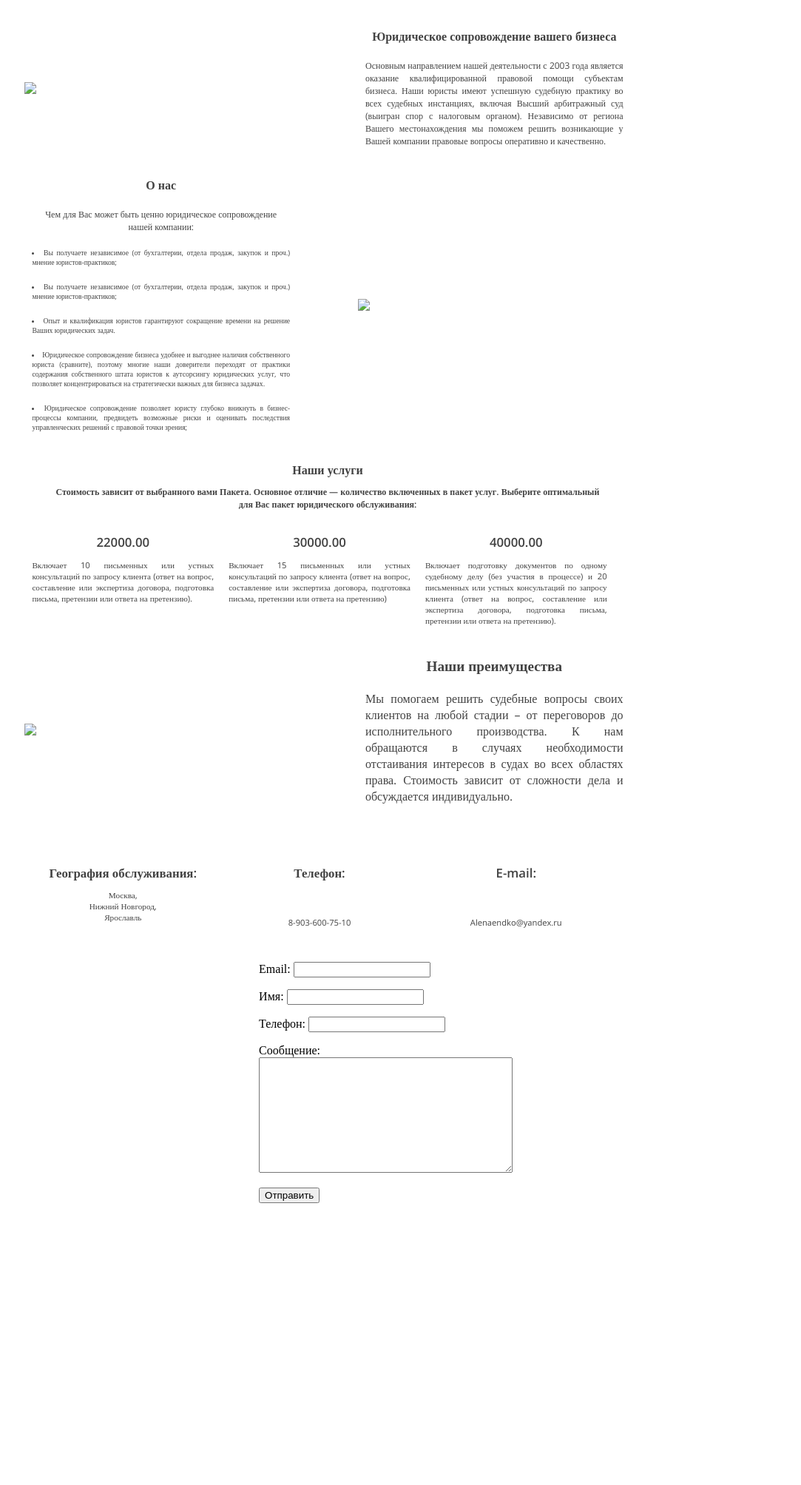
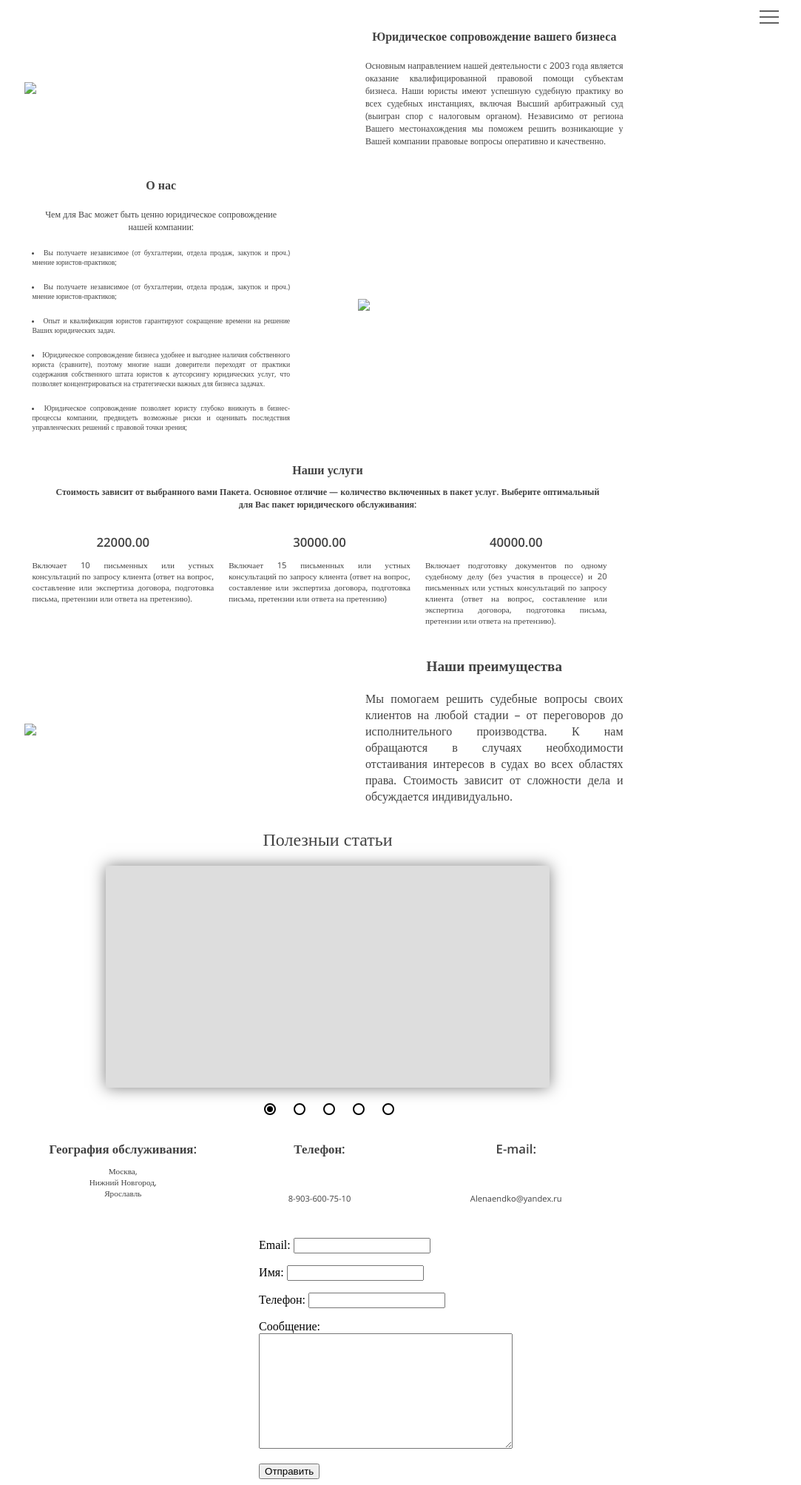
Before and after one commit to RjazanovEgor/MironovaAlenaToHeroku, a Django app: template app/templates/app/base.html in a window 1280 px wide. Shown: the whole page at 74% size, without its empty margins (197-1280 px from the left). Before the commit the page ends 1626 px from the top, so only its background shows below. Run offline with Django 3.2, Linux system fonts and the light colour scheme; the template is opened without the code that fills it: values that come from a table or form of the project are taken from there, others are empty; data comes from the database, SQL or seed files in the repository; both versions use the stored data as it was after the commit.

Commit message:
create requirements

```diff
--- a/app/templates/app/base.html
+++ b/app/templates/app/base.html
@@ -26,37 +26,165 @@
                 width: 80%;
                 margin-top: 20px;
         }
+        #menu__toggle {
+              opacity: 0;
+            }
+
+            #menu__toggle:checked ~ .menu__btn > span {
+              transform: rotate(45deg);
+            }
+            #menu__toggle:checked ~ .menu__btn > span::before {
+              top: 0;
+              transform: rotate(0);
+            }
+            #menu__toggle:checked ~ .menu__btn > span::after {
+              top: 0;
+              transform: rotate(90deg);
+            }
+            #menu__toggle:checked ~ .menu__box {
+              visibility: visible;
+              right: 0;
+            }
+
+            .menu__btn {
+              display: flex;
+              align-items: center;
+              position: relative;
+              top: -10px;
+
+              width: 26px;
+              height: 26px;
+
+              cursor: pointer;
+              z-index: 1;
+            }
+
+            .menu__btn > span,
+            .menu__btn > span::before,
+            .menu__btn > span::after {
+              display: block;
+              position: absolute;
+
+              width: 100%;
+              height: 2px;
+
+              background-color: #616161;
+
+              transition-duration: .25s;
+            }
+            .menu__btn > span::before {
+              content: '';
+              top: -8px;
+            }
+            .menu__btn > span::after {
+              content: '';
+              top: 8px;
+            }
+
+            .menu__box {
+              display: block;
+              position: fixed;
+              visibility: hidden;
+              top: 0;
+              right: -100%;
+
+              width: 300px;
+              height: 100%;
+
+              margin: 0;
+              padding: 80px 0;
+
+              list-style: none;
+              background-color: #BDBDBD;
+              box-shadow: 1px 0px 6px rgba(0, 0, 0, .2);
+
+              transition-duration: .25s;
+            }
+
+            .menu__item {
+              display: block;
+              padding: 12px 24px;
+
+              color: #333;
+
+              font-family: 'Roboto', sans-serif;
+              font-size: 20px;
+              font-weight: 600;
+
+              text-decoration: none;
+
+              transition-duration: .25s;
+            }
+            .menu__item:hover {
+              background-color: #CFD8DC;
+            }
     </style>
 </head>
     <body>
+        <div style="position: fixed;
+                    right: 30px;
+                    top: 0px">
+            <div class="hamburger-menu">
+                <input id="menu__toggle" type="checkbox" />
+                <label class="menu__btn" for="menu__toggle">
+                    <span></span>
+                </label>
+
+                <ul class="menu__box">
+                    <li><a class="menu__item" href="#main">Главная</a></li>
+                    <li><a class="menu__item" href="#about_us">О нас</a></li>
+                    <li><a class="menu__item" href="#about_services">Наши услуги</a></li>
+                    <li><a class="menu__item" href="#about_advantages">Наши преимущества</a></li>
+                    <li><a class="menu__item" href="#clients_about_us">Клиенты о нас</a></li>
+                    <li><a class="menu__item" href="#useful_articles">Полезные статьи</a></li>
+                    <li><a class="menu__item" href="#contacts">Контакты</a></li>
+                    <li><a class="menu__item" href="#write_us">Напишите нам</a></li>
+                </ul>
+            </div>
+        </div>
         <!-- Основная информация -->
         <part>
+            <a name="main"></a>
             {% include 'app/modules/main_inf.html' %}
         </part>
 
         <!-- О нас -->
         <part>
+            <a name="about_us"></a>
             {% include 'app/modules/about_us.html' %}
         </part>
 
         <!-- Наши услуги -->
         <part>
+            <a name="about_services"></a>
             {% include 'app/modules/our_services.html' %}
         </part>
 
         <!-- Наши преимущества -->
         <part>
+            <a name="about_advantages"></a>
             {% include 'app/modules/our_advantages.html' %}
+        </part>
+
+        <!-- Полезныи статьи-->
+        <part  style="align-items: center;
+                      justify-content: center;">
+            <a name="useful_articles"></a>
+            {% include 'app/modules/articles_xl.html' %}
         </part>
 
         <!-- Контакты-->
         <part>
+            <a name="contacts"></a>
             {% include 'app/modules/contacts.html' %}
         </part>
 
         <!-- Форма отправки-->
         <part>
+            <a name="write_us"></a>
             {% include 'app/modules/email.html' %}
         </part>
+
+
     </body>
 </html>
--- /dev/null
+++ b/app/templates/app/modules/articles_xl.html
@@ -0,0 +1,257 @@
+<div>
+    <style>
+        body7 {
+               display: flex;
+               flex-direction: column;
+               justify-content: space-between;
+               margin-left: auto;
+               margin-right: auto;
+               width: 100%;
+               min-width: 200px;
+               }
+        parent7 {
+                 display: flex;
+                 padding: 0px;
+                 margin: 0px;
+                 flex-direction: column;
+                 background-color: #fff;
+                 width: 100%;
+                 min-width: 200px;
+                 align-items: center;
+                 justify-content: center;
+                }
+        atom7 {
+               align-self: center;
+               flex-direction: column;
+               align-items: center;
+               justify-content: center;
+               display: flex;
+               font-family: Open Sans;
+               color: #424242;
+               font-size: 75%;
+               margin: 70px;
+               }
+        ato7 {
+               align-self: center;
+               flex-direction: column;
+               align-items: center;
+               justify-content: center;
+               display: flex;
+               font-family: Open Sans;
+               color: #424242;
+               font-size: 75%;
+               margin: 10px;
+               }
+
+    .wrapper {
+		height: 300px;
+		margin: 20px auto 0;
+		position: relative;
+		width: 600px;
+		min-width: 300px;
+	}
+
+	.slider {
+		background-color: #ddd;
+		height: inherit;
+		overflow: hidden;
+		position: relative;
+		width: inherit;
+		-webkit-box-shadow: 0 0 20px rgba(0, 0, 0, .5);
+		-moz-box-shadow: 0 0 20px rgba(0, 0, 0, .5);
+		-o-box-shadow: 0 0 20px rgba(0, 0, 0, .5);
+		box-shadow: 0 0 20px rgba(0, 0, 0, .5);
+	}
+	.wrapper > input {
+		display: none;
+	}
+	.slides {
+		height: inherit;
+		position: absolute;
+		width: inherit;
+	}
+	.wrapper .controls {
+		left: 50%;
+		margin-left: -98px;
+		position: absolute;
+	}
+
+	.wrapper label {
+		cursor: pointer;
+		display: inline-block;
+		height: 8px;
+		margin: 25px 12px 0 16px;
+		position: relative;
+		width: 8px;
+		-webkit-border-radius: 50%;
+		-moz-border-radius: 50%;
+		-o-border-radius: 50%;
+		border-radius: 50%;
+	}
+
+	.wrapper label:after {
+		border: 2px solid black;
+		content: " ";
+		display: block;
+		height: 12px;
+		left: -4px;
+		position: absolute;
+		top: -4px;
+		width: 12px;
+		-webkit-border-radius: 50%;
+		-moz-border-radius: 50%;
+		-o-border-radius: 50%;
+		border-radius: 50%;
+	}
+	.wrapper label {
+		cursor: pointer;
+		display: inline-block;
+		height: 8px;
+		margin: 25px 12px 0 16px;
+		position: relative;
+		width: 8px;
+		-webkit-border-radius: 50%;
+		-moz-border-radius: 50%;
+		-o-border-radius: 50%;
+		border-radius: 50%;
+		-webkit-transition: background ease-in-out .5s;
+		-moz-transition: background ease-in-out .5s;
+		-o-transition: background ease-in-out .5s;
+		transition: background ease-in-out .5s;
+	}
+
+	.wrapper label:hover,
+	#slide1:checked ~ .controls label:nth-of-type(1),
+	#slide2:checked ~ .controls label:nth-of-type(2),
+	#slide3:checked ~ .controls label:nth-of-type(3),
+	#slide4:checked ~ .controls label:nth-of-type(4),
+	#slide5:checked ~ .controls label:nth-of-type(5) {
+		background: black;
+	}
+	.slides {
+		height: inherit;
+		opacity: 0;
+		position: absolute;
+		width: inherit;
+		z-index: 0;
+		-webkit-transform: scale(1.5);
+		-moz-transform: scale(1.5);
+		-o-transform: scale(1.5);
+		transform: scale(1.5);
+		-webkit-transition: transform ease-in-out .5s, opacity ease-in-out .5s;
+		-moz-transition: transform ease-in-out .5s, opacity ease-in-out .5s;
+		-o-transition: transform ease-in-out .5s, opacity ease-in-out .5s;
+		transition: transform ease-in-out .5s, opacity ease-in-out .5s;
+	}
+
+	#slide1:checked ~ .slider > .slide1,
+	#slide2:checked ~ .slider > .slide2,
+	#slide3:checked ~ .slider > .slide3,
+	#slide4:checked ~ .slider > .slide4,
+	#slide5:checked ~ .slider > .slide5 {
+		opacity: 1;
+		z-index: 1;
+		-webkit-transform: scale(1);
+		-moz-transform: scale(1);
+		-o-transform: scale(1);
+		transform: scale(1);
+	}
+    </style>
+    <body7 style="flex-wrap: wrap;">
+        <parent7 style="text-align: center; font-size: 150%;
+                           font-family: Open Sans; color: #424242;">
+            Полезныи статьи
+        </parent7>
+
+        <parent7>
+            <div class="wrapper">
+                <input type="radio" name="point" id="slide1" checked>
+                <input type="radio" name="point" id="slide2">
+                <input type="radio" name="point" id="slide3">
+                <input type="radio" name="point" id="slide4">
+                <input type="radio" name="point" id="slide5">
+                <div class="slider">
+                    {% for i, show_article in list1 %}
+                        {% if i == '1' %}
+                            <div class="slides slide1">
+                                <atom7>
+                                    <ato7 style="text-align: center; font-size: 100%;
+                                                 font-family: Open Sans; color: #424242;">
+                                            {{ show_article.name }}
+                                    </ato7>
+                                    <ato7 style="text-align: justify; font-size: 75%;
+                                                 font-family: Open Sans; color: #424242;">
+                                                {{ show_article.description }}
+                                    </ato7>
+                                </atom7>
+                            </div>
+                        {% endif %}
+                        {% if i == '2' %}
+                            <div class="slides slide2">
+                                <atom7>
+                                    <ato7 style="text-align: center; font-size: 100%;
+                                                 font-family: Open Sans; color: #424242;">
+                                            {{ show_article.name }}
+                                    </ato7>
+                                    <ato7 style="text-align: justify; font-size: 75%;
+                                                 font-family: Open Sans; color: #424242;">
+                                                {{ show_article.description }}
+                                    </ato7>
+                                </atom7>
+                            </div>
+                        {% endif %}
+                        {% if i == '3' %}
+                            <div class="slides slide3">
+                                <atom7>
+                                    <ato7 style="text-align: center; font-size: 100%;
+                                                 font-family: Open Sans; color: #424242;">
+                                            {{ show_article.name }}
+                                    </ato7>
+                                    <ato7 style="text-align: justify; font-size: 75%;
+                                                 font-family: Open Sans; color: #424242;">
+                                                {{ show_article.description }}
+                                    </ato7>
+                                </atom7>
+                            </div>
+                        {% endif %}{% if i == '4' %}
+                            <div class="slides slide4">
+                                <atom7>
+                                    <ato7 style="text-align: center; font-size: 100%;
+                                                 font-family: Open Sans; color: #424242;">
+                                    {{ show_article.name }}
+                                    </ato7>
+                                    <ato7 style="text-align: justify; font-size: 75%;
+                                                 font-family: Open Sans; color: #424242;">
+                                        {{ show_article.description }}
+                                    </ato7>
+                                </atom7>
+                            </div>
+                        {% endif %}{% if i == '5' %}
+                            <div class="slides slide5">
+                                <atom7>
+                                    <ato7 style="text-align: center; font-size: 100%;
+                                                 font-family: Open Sans; color: #424242;">
+                                            {{ show_article.name }}
+                                    </ato7>
+                                    <ato7 style="text-align: justify; font-size: 75%;
+                                                 font-family: Open Sans; color: #424242;">
+                                        <center>
+                                                {{ show_article.description }}
+                                        </center>
+                                    </ato7>
+                                </atom7>
+                            </div>
+                        {% endif %}
+                    {% endfor %}
+                </div>
+                <div class="controls">
+                    <label for="slide1"></label>
+                    <label for="slide2"></label>
+                    <label for="slide3"></label>
+                    <label for="slide4"></label>
+                    <label for="slide5"></label>
+                </div>
+            </div>
+        </parent7>
+    </body7>
+</div>
```
Also changed, not shown: db.sqlite3.
